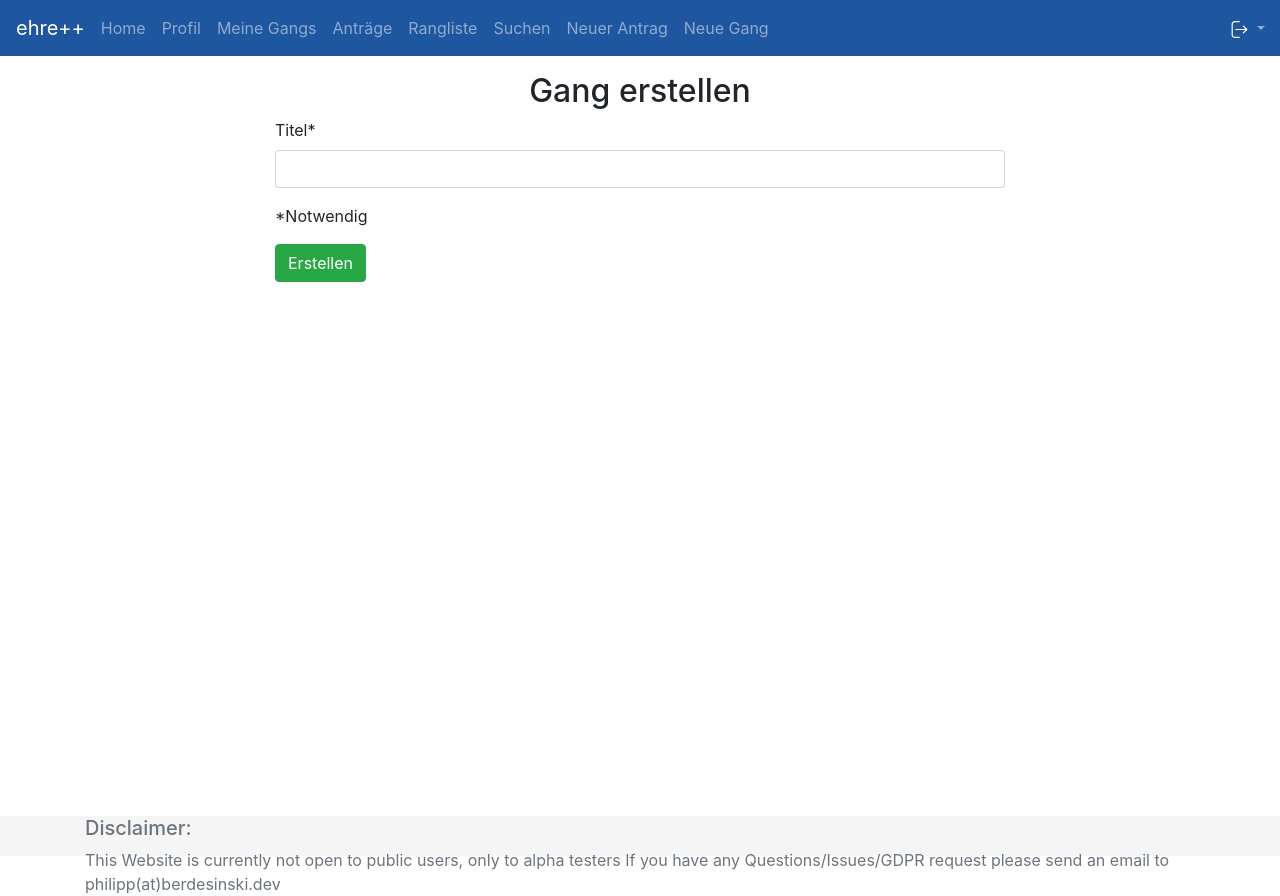
After one commit to C1bergh0st/ehreplusplus, a Django app: page /gang/create/ in a window 1280 px wide. The commit adds this page. Run offline with Django 3.2, Linux system fonts and the light colour scheme; the visitor is signed in with stand-in values (Sample User, id 1); some libraries are stand-ins or nearby versions.

Commit message:
Finalized Gang creation and modification

```diff
--- a/mysite/counter/models.py
+++ b/mysite/counter/models.py
@@ -1,4 +1,5 @@
 from django.db import models
+from django.core.exceptions import ValidationError
 from django import forms
 from django.utils import timezone
 from django.conf import settings
@@ -90,6 +91,15 @@ class Group(models.Model):
             e += user.profile.ehre
         return e
 
+class GroupForm(forms.Form):
+    name = forms.CharField(max_length=256, label="Titel", initial="");
+
+    def clean_name(self):
+        uname = self.cleaned_data['name']
+        if Group.objects.filter(name=uname).exists():
+            raise ValidationError("Gang name already exists")
+        return uname
+
 #make sure every user has UserValues
 @receiver(post_save, sender=User)
 def create_user_profile(sender, instance, created, **kwargs):
--- a/mysite/counter/urls.py
+++ b/mysite/counter/urls.py
@@ -28,7 +28,9 @@ urlpatterns = [
     path('profile/<int:id>/', views.profile, name='profile'),
     path("accounts/profile/", views.redirectToUserProfile, name='redirectToUserProfile'),
     path("gang/mygangs/", views.mygangs, name='mygangs'),
-    path("gang/<int:id>/settings", views.gangSettings, name='gangSettings'),
-    path("gang/<int:id>/change/<int:uid>/<str:approve>", views.gangChange, name='gangChange'),
+    path("gang/create/", views.createGang, name='createGang'),
+    path("gang/<int:id>/settings/", views.gangSettings, name='gangSettings'),
+    path("gang/<int:id>/change/<int:uid>/<str:approve>/", views.gangChange, name='gangChange'),
+    path("gang/<int:id>/request/", views.gangRequest, name='gangRequest'),
     path("gang/<int:id>/", views.gang, name='gang'),
 ]
--- a/mysite/counter/views.py
+++ b/mysite/counter/views.py
@@ -68,9 +68,10 @@ def search(request):
             user_1 = User.objects.filter(username__icontains=search_term)
             user_2 = User.objects.filter(first_name__icontains=search_term)
             user_3 = User.objects.filter(last_name__icontains=search_term)
+            gangs = Group.objects.filter(name__icontains=search_term)
             issues = issues_1 | issues_2
             users = user_1 | user_2 | user_3
-            return render(request, "search.html", {"form":form, "issues":issues, "users":users, "search_term":str(form.cleaned_data["search_term"])})
+            return render(request, "search.html", {"form":form, "gangs":gangs, "issues":issues, "users":users, "search_term":str(form.cleaned_data["search_term"])})
     else:
         form = SearchForm()
     return render(request, "search.html", {"form": form})
@@ -78,6 +79,9 @@ def search(request):
 @login_required
 def gang(request, id):
     group = get_object_or_404(Group, id=id)
+    for user in group.members.all():
+        for issue in user.is_targeted_by.all():
+            keepConsistent(issue)
     return render(request, "gang.html", {"group":group})
 
 @login_required
@@ -92,6 +96,15 @@ def gangSettings(request, id):
 def mygangs(request):
     return render(request, "mygangs.html",{"gangs":request.user.ehre_groups.all()})
 
+@login_required
+def gangRequest(request, id):
+    group = get_object_or_404(Group, id=id)
+    user = request.user
+    if (user not in group.members.all()) and (user not in group.initiates.all()):
+        group.initiates.add(user)
+        return redirect("/gang/" + str(group.id))
+    else:
+        return render(request, "error.html");
 
 @login_required
 def gangChange(request, id, uid, approve):
@@ -108,9 +121,29 @@ def gangChange(request, id, uid, approve):
         return render(request, "error.html");
     if user not in group.initiates.all():
         return render(request, "error.html");
-    group.members.add(user)
-    group.initiates.remove(user)
+    if approveBool:
+        group.members.add(user)
+        group.initiates.remove(user)
+    else:
+        group.members.remove(user)
+        group.initiares.remove(user)
     return redirect("/gang/" + str(group.id) + "/settings")
+
+@login_required
+def createGang(request):
+    if request.method == "POST":
+        form = GroupForm(request.POST)
+        if form.is_valid():
+            group = Group()
+            group.name = form.cleaned_data["name"]
+            group.admin = request.user
+            group.members.add(request.user)
+            group.save()
+            return redirect("/gang/" + str(group.id))
+        return render(request, "gangCreation.html", {"form": form})
+    else:
+        form = GroupForm()
+    return render(request, "gangCreation.html", {"form": form})
 
 
 def keepConsistent(issue):
--- a/mysite/templates/base.html
+++ b/mysite/templates/base.html
@@ -51,6 +51,9 @@
       <li class="nav-item">
         <a class="nav-link" href="/issue/create" rel="noopener">Neuer Antrag</a>
       </li>
+      <li class="nav-item">
+        <a class="nav-link" href="/gang/create" rel="noopener">Neue Gang</a>
+      </li>
     </ul>
   </div>
 
--- /dev/null
+++ b/mysite/templates/gangCreation.html
@@ -0,0 +1,21 @@
+{% extends 'base.html' %}
+
+{% load crispy_forms_tags %}
+
+{% block title %}Issue Creation{% endblock %}
+
+{% block content %}
+<div style="text-align:center"><h2>Gang erstellen</h2></div>
+
+
+<div class="row justify-content-center">
+  <div class="col-8" >
+    <form method="post" id="form_login">
+      {% csrf_token %}
+      {{ form|crispy }}
+      <p>*Notwendig</p>
+      <button class="btn btn-success" type="submit">Erstellen</button>
+    </form>
+  </div>
+</div>
+{% endblock %}
```
Also changed, not shown: mysite/templates/gang.html (+10 -0 lines), mysite/templates/gangSettings.html (+19 -1 lines), mysite/templates/search.html (+35 -4 lines).
